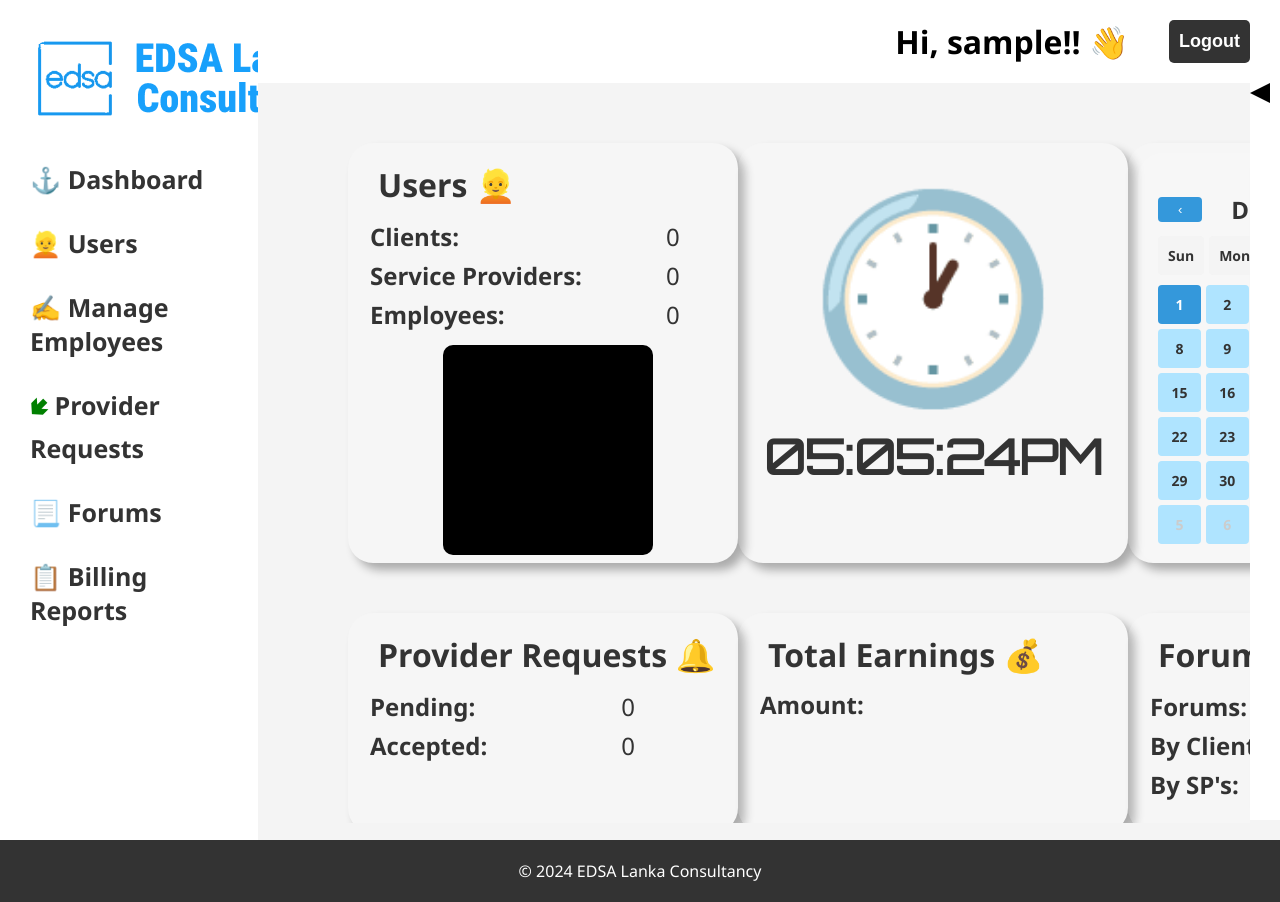
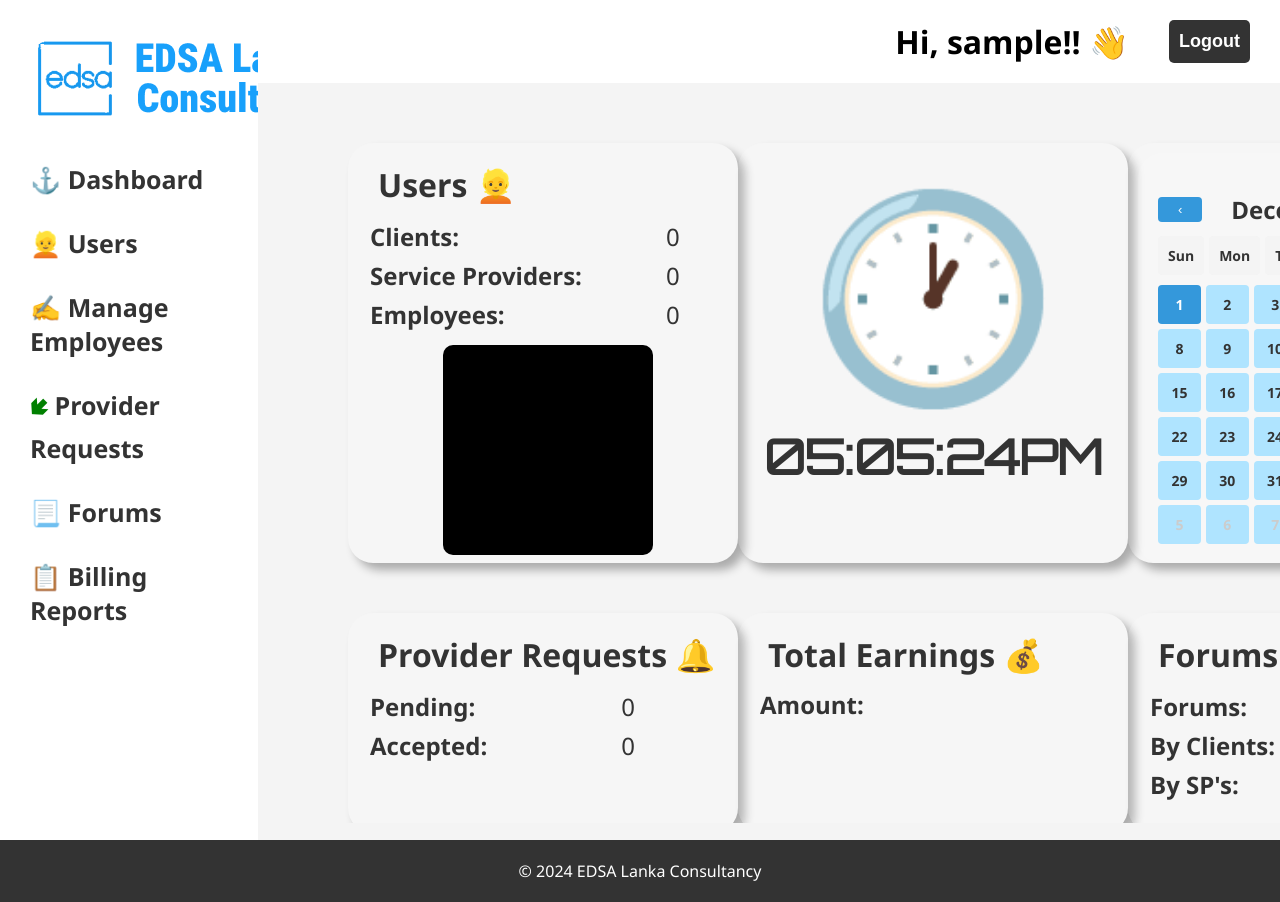
Before and after one commit to NemanthaT/Group_Project_1, a PHP site: page /admin/dashboard/admin.php in a window 1280 px wide. Run offline with PHP 8.4, Linux system fonts and the light colour scheme; the visitor is signed in with stand-in values (Sample User, id 1); data that the repository does not hold is empty.

Commit message:
Refactor admin dashboard: Comment out unused elements for cleaner layout

```diff
--- a/Admin/admin/dashboard/admin.php
+++ b/Admin/admin/dashboard/admin.php
@@ -53,7 +53,7 @@
                     <div id=frame>
                         <iframe src="dashboard.php" name="Dashboard" title="Dashboard"></iframe>
                     </div>
-                    <div class="right" id="arrow"></div>
+                    <!--<div class="right" id="arrow"></div>
                     <div id="content">
                         <div class="calendar">
                             <div class="calendar-header">
@@ -71,7 +71,7 @@
                                 <div class="day">Sat</div>
                             </div>
                             <div class="days" id="dates"></div>
-                        </div>
+                        </div>-->
 
                         <!--<div class="userAmount">
                             <?php
```
